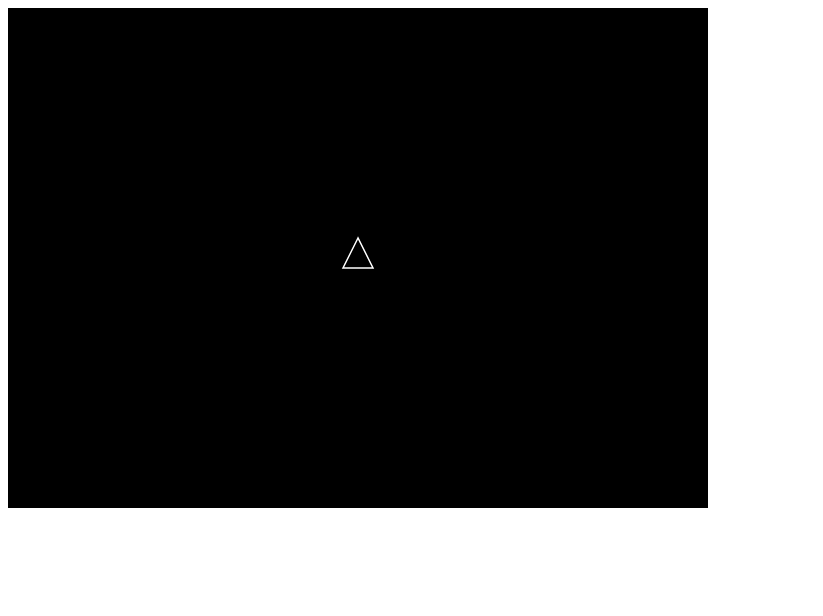
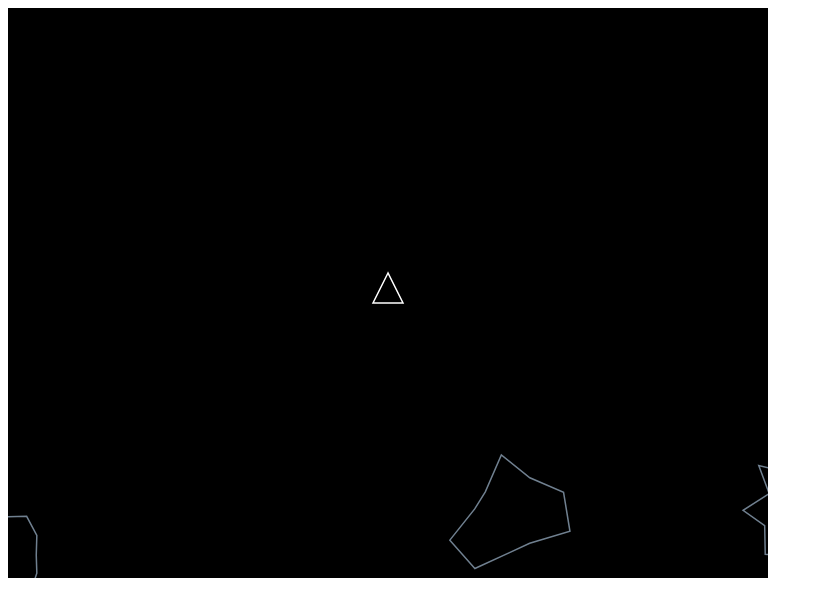
Before and after one commit to enbecoding/asteroids-js, a plain HTML site: page index.html in a window 1280 px wide. Shown: the whole page, without its empty margins (0-823 px from the left). Drawn offline with Linux system fonts and the light colour scheme.

Commit message:
added asteroids

```diff
--- a/index.html
+++ b/index.html
@@ -1,64 +1,94 @@
+
 <!DOCTYPE html>
 <html>
+
 <head>
-    <meta charset="UTF-8" />
+    <meta charset="UTF-8">
     <title>Asteroids</title>
     <style></style>
 </head>
 
 <body>
-    <canvas id="gameCanvas" width="700" height="500"></canvas>
+    <canvas id="gameCanvas" width="760" height="570"></canvas>
     <script>
-      const FPS = 30; // Frames per second
+        const FPS = 30; // frames per second
         const FRICTION = 0.7; // friction coefficient of space (0 = no friction, 1 = lots of friction)
+        const ROID_JAG = 0.4; // jaggedness of the asteroids (0 = none, 1 = lots)
+        const ROID_NUM = 3; // starting number of asteroids
+        const ROID_SIZE = 100; // starting size of asteroids in pixels
+        const ROID_SPD = 50; // max starting speed of asteroids in pixels per second
+        const ROID_VERT = 10; // average number of vertices on each asteroid
         const SHIP_SIZE = 30; // ship height in pixels
-      const SHIP_THRUST = 5; // acceleration of the ship in pixels per second
-      const TURN_SPEED = 360; // turn speed in degrees per second
+        const SHIP_THRUST = 5; // acceleration of the ship in pixels per second per second
+        const SHIP_TURN_SPD = 360; // turn speed in degrees per second
+        const SHOW_CENTRE_DOT = false; // show or hide ship's centre dot
 
         /** @type {HTMLCanvasElement} */
-      var canv = document.getElementById("gameCanvas");
-      var ctx = canv.getContext("2d");
+        let canv = document.getElementById("gameCanvas");
+        let ctx = canv.getContext("2d");
 
-      var ship = {
+        // set up the spaceship object
+        let ship = {
             x: canv.width / 2,
             y: canv.height / 2,
             r: SHIP_SIZE / 2,
-        a: (90 / 180) * Math.PI, // convert to radians
+            a: 90 / 180 * Math.PI, // convert to radians
             rot: 0,
             thrusting: false,
             thrust: {
                 x: 0,
-          y: 0,
-        },
-      };
+                y: 0
+            }
+        }
 
-      //set up event handlers
+        // set up asteroids
+        let roids = [];
+        createAsteroidBelt();
+
+        // set up event handlers
         document.addEventListener("keydown", keyDown);
         document.addEventListener("keyup", keyUp);
 
-      // set up game loop
+        // set up the game loop
         setInterval(update, 1000 / FPS);
 
+        function createAsteroidBelt() {
+            roids = [];
+            let x, y;
+            for (let i = 0; i < ROID_NUM; i++) {
+                // random asteroid location (not touching spaceship)
+                do {
+                    x = Math.floor(Math.random() * canv.width);
+                    y = Math.floor(Math.random() * canv.height);
+                } while (distBetweenPoints(ship.x, ship.y, x, y) < ROID_SIZE * 2 + ship.r);
+                roids.push(newAsteroid(x, y));
+            }
+        }
+
+        function distBetweenPoints(x1, y1, x2, y2) {
+            return Math.sqrt(Math.pow(x2 - x1, 2) + Math.pow(y2 - y1, 2));
+        }
+
         function keyDown(/** @type {KeyboardEvent} */ ev) {
-        switch (ev.keyCode) {
+            switch(ev.keyCode) {
                 case 37: // left arrow (rotate ship left)
-            ship.rot = ((TURN_SPEED / 180) * Math.PI) / FPS;
+                    ship.rot = SHIP_TURN_SPD / 180 * Math.PI / FPS;
                     break;
-          case 38: // up arrow (thrust ship forward)
+                case 38: // up arrow (thrust the ship forward)
                     ship.thrusting = true;
                     break;
                 case 39: // right arrow (rotate ship right)
-            ship.rot = ((-TURN_SPEED / 180) * Math.PI) / FPS;
+                    ship.rot = -SHIP_TURN_SPD / 180 * Math.PI / FPS;
                     break;
             }
         }
 
         function keyUp(/** @type {KeyboardEvent} */ ev) {
-        switch (ev.keyCode) {
+            switch(ev.keyCode) {
                 case 37: // left arrow (stop rotating left)
                     ship.rot = 0;
                     break;
-          case 38: // up arrow (stop thrust)
+                case 38: // up arrow (stop thrusting)
                     ship.thrusting = false;
                     break;
                 case 39: // right arrow (stop rotating right)
@@ -67,71 +97,139 @@
             }
         }
 
+        function newAsteroid(x, y) {
+            let roid = {
+                a: Math.random() * Math.PI * 2, // in radians
+                offs: [],
+                r: ROID_SIZE / 2,
+                vert: Math.floor(Math.random() * (ROID_VERT + 1) + ROID_VERT / 2),
+                x: x,
+                y: y,
+                xv: Math.random() * ROID_SPD / FPS * (Math.random() < 0.5 ? 1 : -1),
+                yv: Math.random() * ROID_SPD / FPS * (Math.random() < 0.5 ? 1 : -1)
+            };
+
+            // populate the offsets array
+            for (let i = 0; i < roid.vert; i++) {
+                roid.offs.push(Math.random() * ROID_JAG * 2 + 1 - ROID_JAG);
+            }
+
+            return roid;
+        }
+
         function update() {
-        //draw space
+            // draw space
             ctx.fillStyle = "black";
             ctx.fillRect(0, 0, canv.width, canv.height);
 
-        //thrust the ship
+            // thrust the ship
             if (ship.thrusting) {
-          ship.thrust.x += (SHIP_THRUST * Math.cos(ship.a)) / FPS;
-          ship.thrust.y -= (SHIP_THRUST * Math.sin(ship.a)) / FPS;
+                ship.thrust.x += SHIP_THRUST * Math.cos(ship.a) / FPS;
+                ship.thrust.y -= SHIP_THRUST * Math.sin(ship.a) / FPS;
 
-          //draw the thruster
+                // draw the thruster
                 ctx.fillStyle = "red";
-          ctx.strokeStyle = "orange";
+                ctx.strokeStyle = "yellow";
                 ctx.lineWidth = SHIP_SIZE / 10;
                 ctx.beginPath();
-          ctx.moveTo(
-            //rear left
-            ship.x - ship.r * ((2 / 3) * Math.cos(ship.a) + 0.5 * Math.sin(ship.a)),
-            ship.y + ship.r * ((2 / 3) * Math.sin(ship.a) - 0.5 * Math.cos(ship.a))
+                ctx.moveTo( // rear left
+                    ship.x - ship.r * (2 / 3 * Math.cos(ship.a) + 0.5 * Math.sin(ship.a)),
+                    ship.y + ship.r * (2 / 3 * Math.sin(ship.a) - 0.5 * Math.cos(ship.a))
                 );
-          ctx.lineTo(
-            //rear center behind the ship
+                ctx.lineTo( // rear centre (behind the ship)
                     ship.x - ship.r * 5 / 3 * Math.cos(ship.a),
                     ship.y + ship.r * 5 / 3 * Math.sin(ship.a)
                 );
-          ctx.lineTo(
-            //rear right
-            ship.x - ship.r * ((2 / 3) * Math.cos(ship.a) - 0.5 * Math.sin(ship.a)),
-            ship.y + ship.r * ((2 / 3) * Math.sin(ship.a) + 0.5 * Math.cos(ship.a))
+                ctx.lineTo( // rear right
+                    ship.x - ship.r * (2 / 3 * Math.cos(ship.a) - 0.5 * Math.sin(ship.a)),
+                    ship.y + ship.r * (2 / 3 * Math.sin(ship.a) + 0.5 * Math.cos(ship.a))
                 );
                 ctx.closePath();
                 ctx.fill();
                 ctx.stroke();
-
             } else {
-          ship.thrust.x -= (FRICTION * ship.thrust.x) / FPS;
-          ship.thrust.y -= (FRICTION * ship.thrust.y) / FPS;
+                // apply friction (slow the ship down when not thrusting)
+                ship.thrust.x -= FRICTION * ship.thrust.x / FPS;
+                ship.thrust.y -= FRICTION * ship.thrust.y / FPS;
             }
 
-        //draw triangular ship
+            // draw the triangular ship
             ctx.strokeStyle = "white";
             ctx.lineWidth = SHIP_SIZE / 20;
             ctx.beginPath();
-        ctx.moveTo(
-          //nose of the ship
-          ship.x + (4 / 3) * ship.r * Math.cos(ship.a),
-          ship.y - (4 / 3) * ship.r * Math.sin(ship.a)
+            ctx.moveTo( // nose of the ship
+                ship.x + 4 / 3 * ship.r * Math.cos(ship.a),
+                ship.y - 4 / 3 * ship.r * Math.sin(ship.a)
             );
-        ctx.lineTo(
-          //rear left
-          ship.x - ship.r * ((2 / 3) * Math.cos(ship.a) + Math.sin(ship.a)),
-          ship.y + ship.r * ((2 / 3) * Math.sin(ship.a) - Math.cos(ship.a))
+            ctx.lineTo( // rear left
+                ship.x - ship.r * (2 / 3 * Math.cos(ship.a) + Math.sin(ship.a)),
+                ship.y + ship.r * (2 / 3 * Math.sin(ship.a) - Math.cos(ship.a))
             );
-        ctx.lineTo(
-          //rear right
-          ship.x - ship.r * ((2 / 3) * Math.cos(ship.a) - Math.sin(ship.a)),
-          ship.y + ship.r * ((2 / 3) * Math.sin(ship.a) + Math.cos(ship.a))
+            ctx.lineTo( // rear right
+                ship.x - ship.r * (2 / 3 * Math.cos(ship.a) - Math.sin(ship.a)),
+                ship.y + ship.r * (2 / 3 * Math.sin(ship.a) + Math.cos(ship.a))
             );
             ctx.closePath();
             ctx.stroke();
 
-        //rotate ship
+            // draw the asteroids
+            ctx.strokeStyle = "slategrey";
+            ctx.lineWidth = SHIP_SIZE / 20;
+            let a, r, x, y, offs, vert;
+            for (let i = 0; i < roids.length; i++) {
+
+                // get the asteroid properties
+                a = roids[i].a;
+                r = roids[i].r;
+                x = roids[i].x;
+                y = roids[i].y;
+                offs = roids[i].offs;
+                vert = roids[i].vert;
+
+                // draw the path
+                ctx.beginPath();
+                ctx.moveTo(
+                    x + r * offs[0] * Math.cos(a),
+                    y + r * offs[0] * Math.sin(a)
+                );
+
+                // draw the polygon
+                for (let j = 1; j < vert; j++) {
+                    ctx.lineTo(
+                        x + r * offs[j] * Math.cos(a + j * Math.PI * 2 / vert),
+                        y + r * offs[j] * Math.sin(a + j * Math.PI * 2 / vert)
+                    );
+                }
+                ctx.closePath();
+                ctx.stroke();
+
+                // move the asteroid
+                roids[i].x += roids[i].xv;
+                roids[i].y += roids[i].yv;
+
+                // handle asteroid edge of screen
+                if (roids[i].x < 0 - roids[i].r) {
+                    roids[i].x = canv.width + roids[i].r;
+                } else if (roids[i].x > canv.width + roids[i].r) {
+                    roids[i].x = 0 - roids[i].r
+                }
+                if (roids[i].y < 0 - roids[i].r) {
+                    roids[i].y = canv.height + roids[i].r;
+                } else if (roids[i].y > canv.height + roids[i].r) {
+                    roids[i].y = 0 - roids[i].r
+                }
+            }
+
+            // centre dot
+            if (SHOW_CENTRE_DOT) {
+                ctx.fillStyle = "red";
+                ctx.fillRect(ship.x - 1, ship.y - 1, 2, 2);
+            }
+
+            // rotate the ship
             ship.a += ship.rot;
 
-        //move ship
+            // move the ship
             ship.x += ship.thrust.x;
             ship.y += ship.thrust.y;
 
@@ -146,11 +244,8 @@
             } else if (ship.y > canv.height + ship.r) {
                 ship.y = 0 - ship.r;
             }
-
-        //center dot
-        ctx.fillStyle = "red";
-        //ctx.fillRect(ship.x - 1, ship.y - 1, 2, 2);
         }
     </script>
 </body>
+
 </html>
```
Lines whose indentation alone changed are shown as unchanged.
